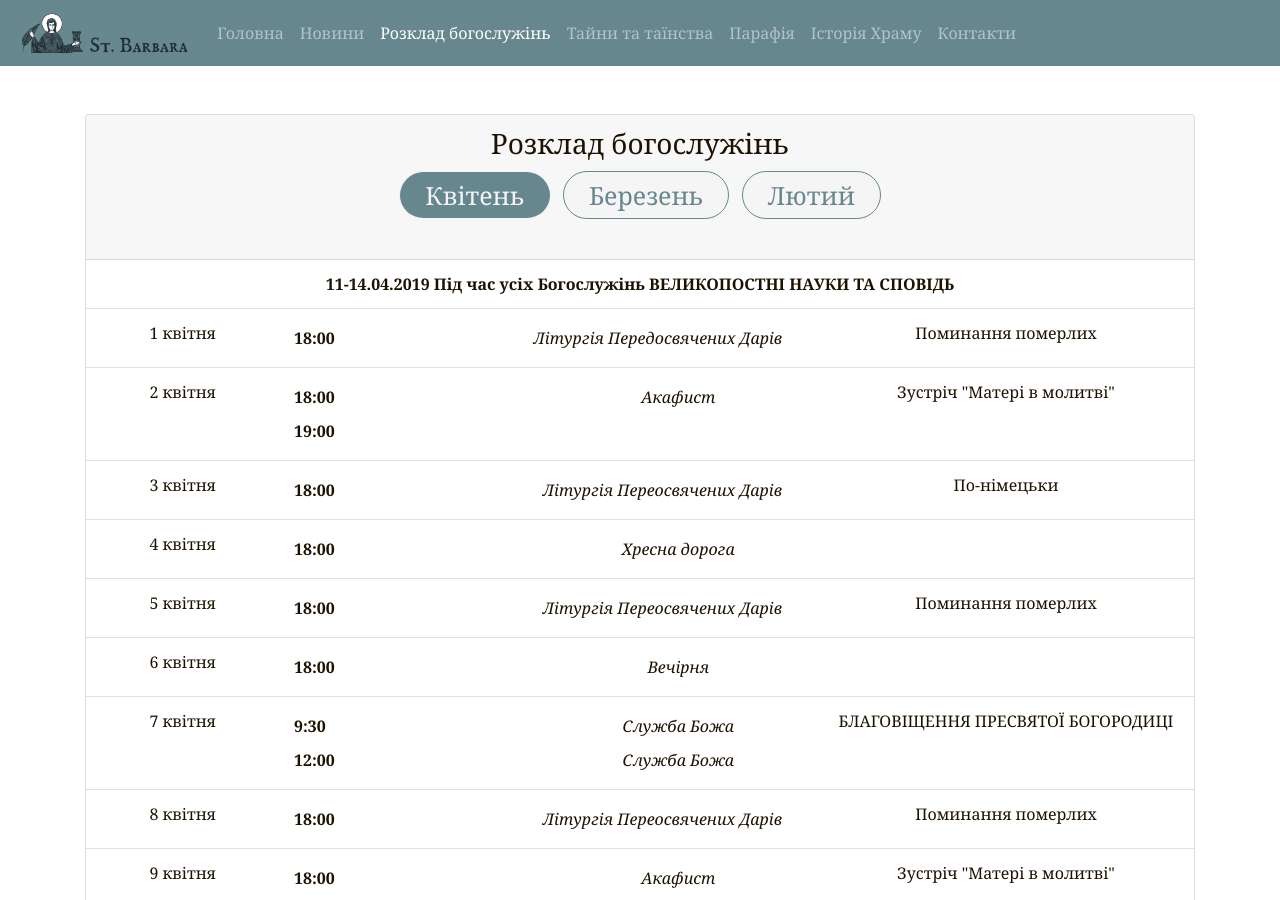
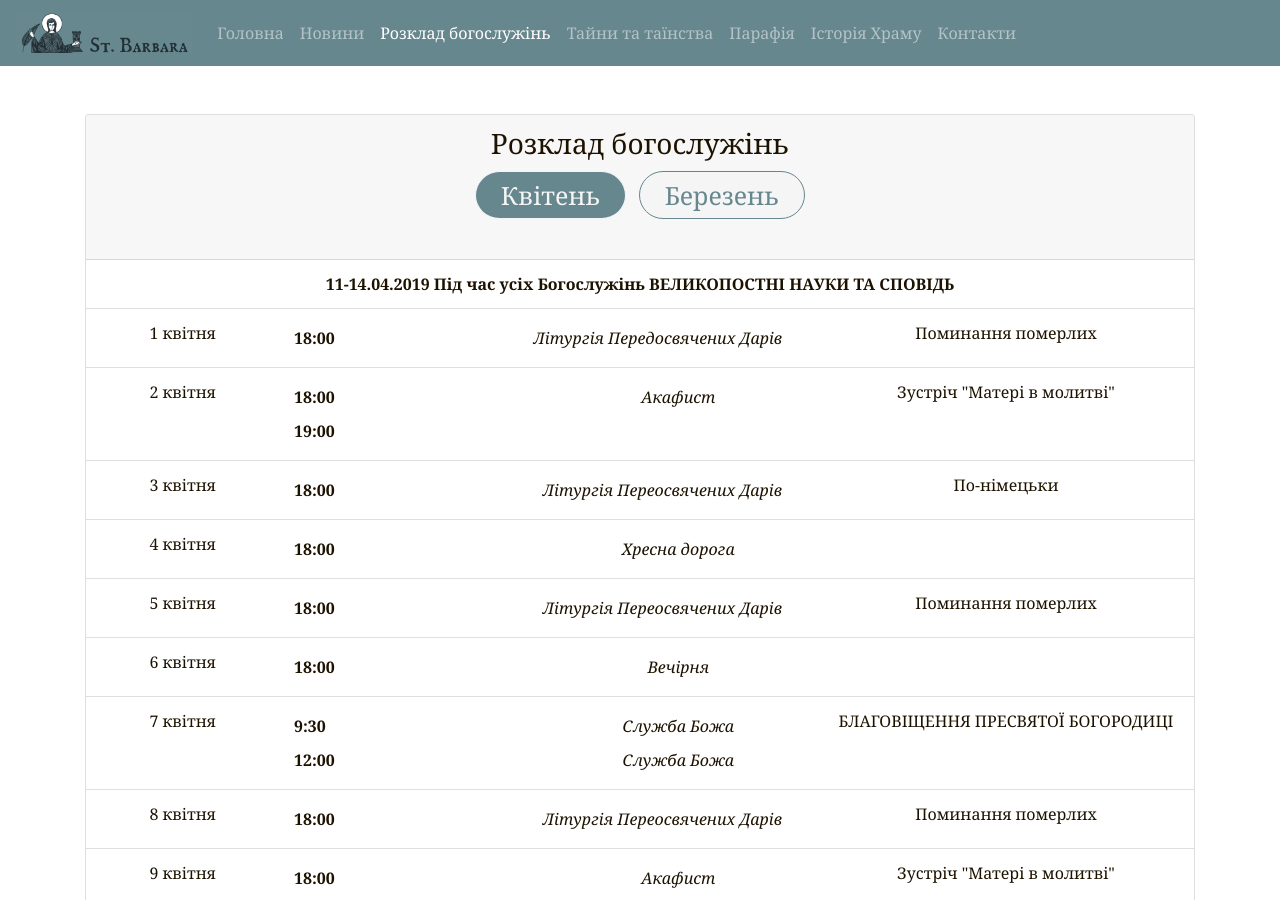
Before and after one commit to n3braska/jekyll, a Jekyll site: the page built from timetable.html, in a window 1280 px wide and 900 px high. Built offline with Jekyll 4.4.1, drawn with Linux system fonts in a browser that asks for light colours.

Commit message:
28days logic ret&mod
Modified to 46 days logic.
Welcome back.

```diff
--- a/timetable.html
+++ b/timetable.html
@@ -10,13 +10,14 @@ title: Розклад
             <nav class="tab-list">
                 <h3 style="text-align: center;">Розклад богослужінь</h3>
                 <h3 style="text-align: center;">
+                    {% assign now_minus_46d_timestamp = 'now' | date: '%s' | minus: 3974400 %}
                     {% assign month_date_now = 'now' | date: '%m-%Y'%}
 
                     {% for item in site.data.calendar.month reversed %}
                     {% assign month_timestamp = item.month_date | prepend: '01-' | date: '%d-%m-%Y'%}
                     {% assign month_timestamp = month_timestamp | date: '%s' | plus: 0 %}
 
-                    {% if item.is_published %}
+                    {% if item.is_published and month_timestamp > now_minus_46d_timestamp %}
                     <a class="tab {% if item.month_date == month_date_now %} active {% endif %}" href="#tab{% increment var %}">
                         {% assign month_number = item.month_date | slice: 0,2 | plus: 0 %}
                         {% assign month_name = site.data.months.dictionary | where:"number", month_number | first %}
```
